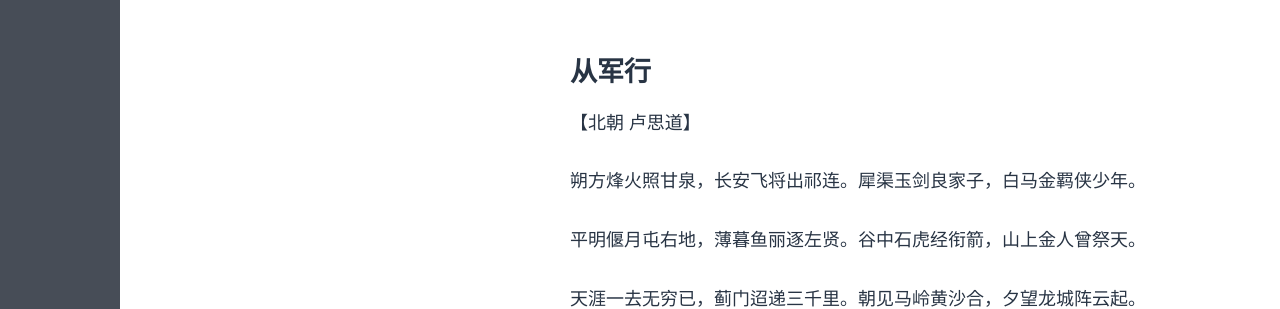
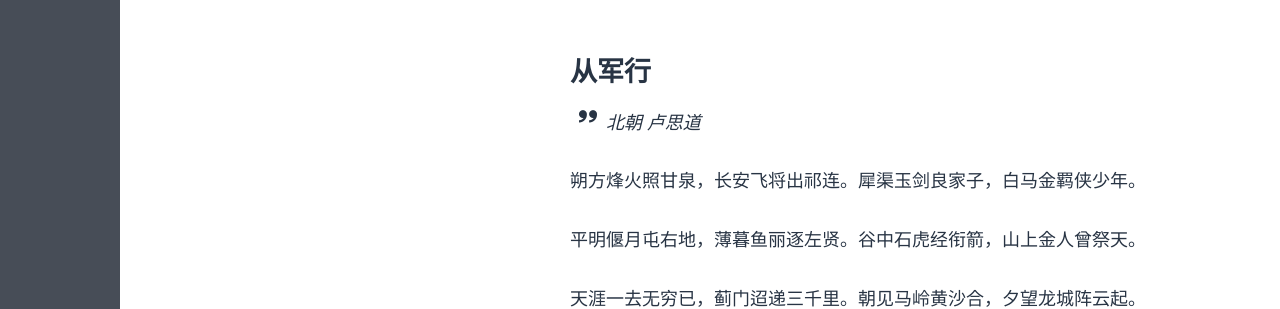
Before and after one commit to fzuo/baimafujinji, a Jekyll site: the page built from _posts/poem/2017-09-09-white-horse.md, in a window 1280 px wide. Shown: the part 1615-1924 px from the top of the page. Built offline with Jekyll 4.4.1, drawn with Linux system fonts in a browser that asks for light colours; some web fonts are replaced.

Commit message:
Update 2017-09-09-white-horse.md

```diff
--- a/_posts/poem/2017-09-09-white-horse.md
+++ b/_posts/poem/2017-09-09-white-horse.md
@@ -37,7 +37,7 @@
 
 ## 从军行
 
-【北朝 卢思道】
+> 北朝 卢思道
 
 
 朔方烽火照甘泉，长安飞将出祁连。犀渠玉剑良家子，白马金羁侠少年。
@@ -57,6 +57,6 @@
 
 
 
-<img src="https://fzuo.github.io/assets/img/20170909023248099.png" width="50%" height="50%">
+<img src="https://fzuo.github.io/assets/img/20170909023248099.png" width="400">
 
 <span style="color:blue">（本文完）</span>
```
